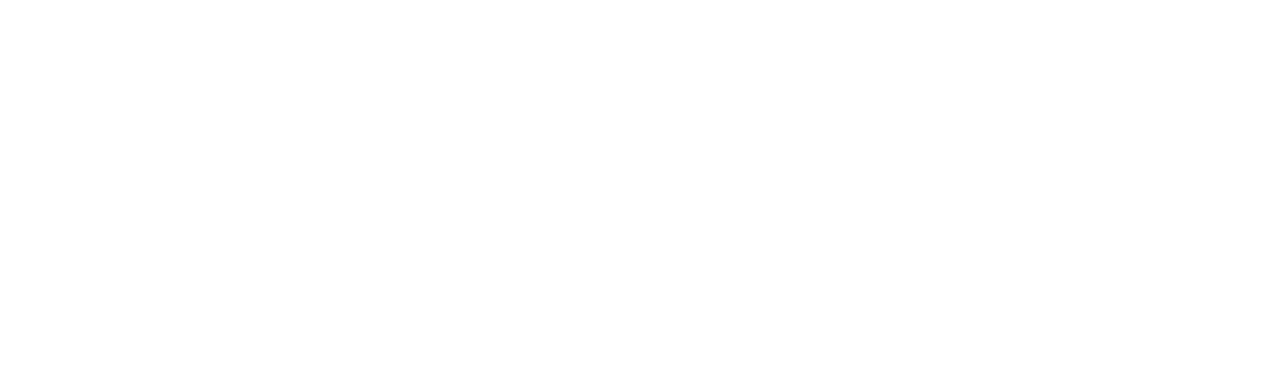
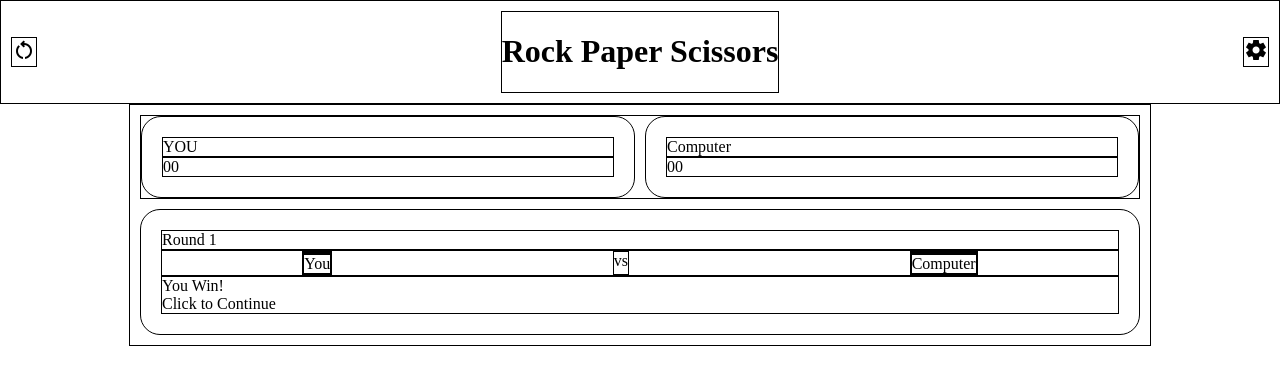
Before and after one commit to ahmadziadev/rps, a plain HTML site: page index.html in a window 1280 px wide. Drawn offline with nearby package versions, Linux system fonts and the light colour scheme.

Commit message:
Restructure arena and player choices div into same container

```diff
--- a/index.html
+++ b/index.html
@@ -4,9 +4,79 @@
     <meta charset="UTF-8">
     <meta name="viewport" content="width=device-width, initial-scale=1.0">
     <title>Rock Paper Scissors</title>
-    <script src="script.js"></script>
+    <script src="script.js" defer></script>
+    <link rel="stylesheet" href="style.css">
+
+
+    <!-- google fonts -->
+    <link rel="stylesheet" href="https://fonts.googleapis.com/css2?family=Material+Symbols+Outlined:opsz,wght,FILL,GRAD@20..48,100..700,0..1,-50..200&icon_names=restart_alt,settings" />
+    <style>
+        .material-symbols-outlined {
+        font-variation-settings:
+        'FILL' 1,
+        'wght' 400,
+        'GRAD' 0,
+        'opsz' 24
+        }
+    </style>
+
 </head>
 <body>
+    <div class="navbar">
+        <div class="leaderboard-button btn">
+            <span class="material-symbols-outlined">
+                restart_alt
+            </span>
+        </div>
+        <div class="navtitle"><h1>Rock Paper Scissors</h1></div>
+        <div class="settings-button btn"><span class="material-symbols-outlined">
+            settings
+        </span></div>
+    </div>
 
+    <div class="container">
+        <div class="scores">
+            <div class="scorecard human card">
+                <div class="scorecard-text">YOU</div>
+                <div class="human-score">00</div>
+            </div>
+            <div class="scorecard bot card">
+                <div class="scorecard-text">Computer</div>
+                <div class="bot-score">00</div>
+            </div>
+        </div>
+        <div class="arena card">
+            <div class="arena-text">Round 1</div>
+            <div class="arena-content">
+
+                <div class="player-card human-card">
+                    <div class="player-symbol"></div>
+                    <div class="player-name">You</div>
+                </div>
+                <div class="versus">vs</div>
+                <div class="player-card bot-card">
+                    <div class="player-symbol"></div>
+                    <div class="player-name">Computer</div>
+                </div>
+            </div>
+            <div class="player-choices">
+                <div class="rock-button btn">
+                    <div class="rock-icon"><img src="assets/noun-hand-rock-1312191(1).svg" alt="Rock Image"></div>
+                    <div class="choice">Rock</div>
+                </div>
+                <div class="paper-button btn">
+                    <div class="paper-icon"><img src="assets/noun-paper-1312193.svg" alt="Paper Image"></div>
+                    <div class="choice">Paper</div>
+                </div>
+                <div class="scissor-button btn">
+                    <div class="scissor-icon"><img src="assets/noun-scissors-1312192.svg" alt="Scissors Image"></div>
+                    <div class="choice">Scissors</div>
+                </div>
+            </div>
+            <div class="status-card">You Win! <br> Click to Continue</div>
+
+        </div>
+
+    </div>
 </body>
 </html>
--- /dev/null
+++ b/style.css
@@ -0,0 +1,45 @@
+div {
+    border: 1px solid black;
+}
+
+body {
+    margin: 0px;
+}
+
+.container {
+    max-width: 1000px;
+    margin: auto;
+    padding: 10px;
+    display: flex;
+    flex-direction: column;
+    gap: 10px;
+}
+
+.navbar {
+    display: flex;
+    justify-content: space-between;
+    align-items: center;
+    padding: 10px;
+}
+
+.scores {
+    display: flex;
+    justify-content: space-between;
+    gap: 10px;
+}
+
+.card {
+    flex: 1;
+    border-radius: 20px;
+    padding: 20px;
+}
+
+.arena-content {
+    display: flex;
+    justify-content: space-around;
+}
+
+.player-choices {
+    display: none;
+    /* display: flex; */
+}
```
Also changed, not shown: assets/noun-hand-rock-1312191(1).svg (added), assets/noun-paper-1312193.svg (added), assets/noun-scissors-1312192.svg (added), 1 other file.
